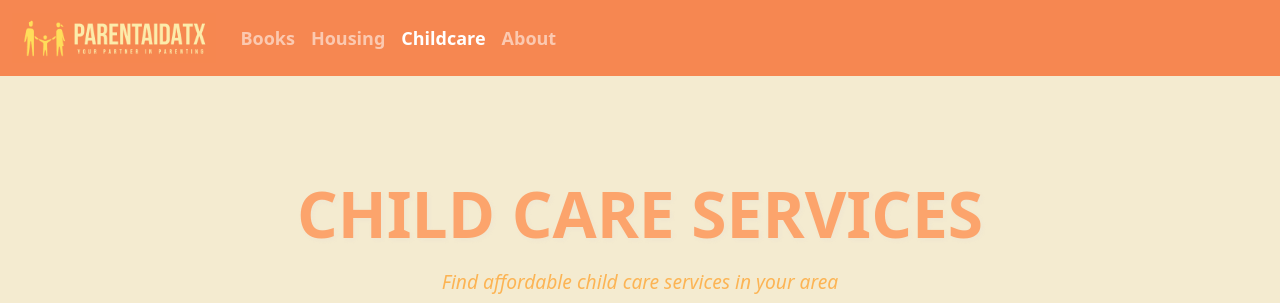
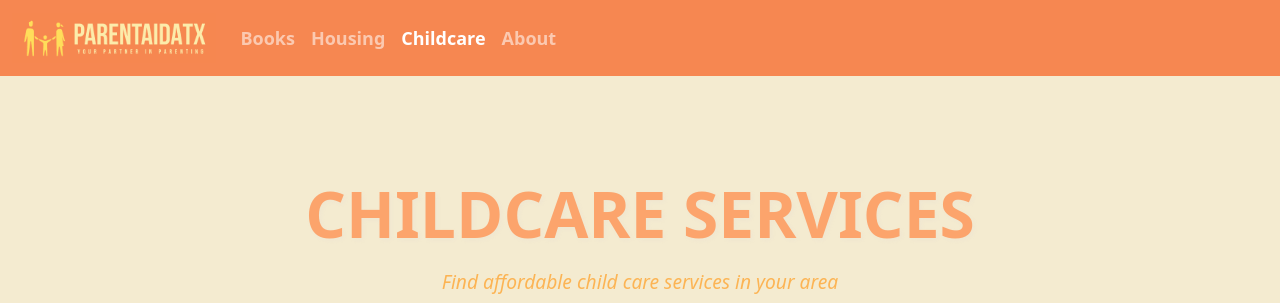
Before and after one commit to allisonstill/ParentAidATX-Single-Parent-Resources-in-Austin-, a React (Vite) app in the folder frontend/: page /childcare in a window 1280 px wide. Shown: the top 303 px of the page. Built offline with nearby package versions, Linux system fonts and the light colour scheme; no server answers.

Commit message:
childcare is one word apparently

```diff
--- a/frontend/src/pages/Childcare.jsx
+++ b/frontend/src/pages/Childcare.jsx
@@ -4,7 +4,7 @@ import React, { useEffect, useState } from "react";
 import Pagination from "../components/Pagination.jsx";
 import { useSearchParams } from "react-router-dom";
 
-const pageTitle = "Child Care Services";
+const pageTitle = "Childcare Services";
 const pageDescription = "Find affordable child care services in your area";
 
 function Childcare() {
```
